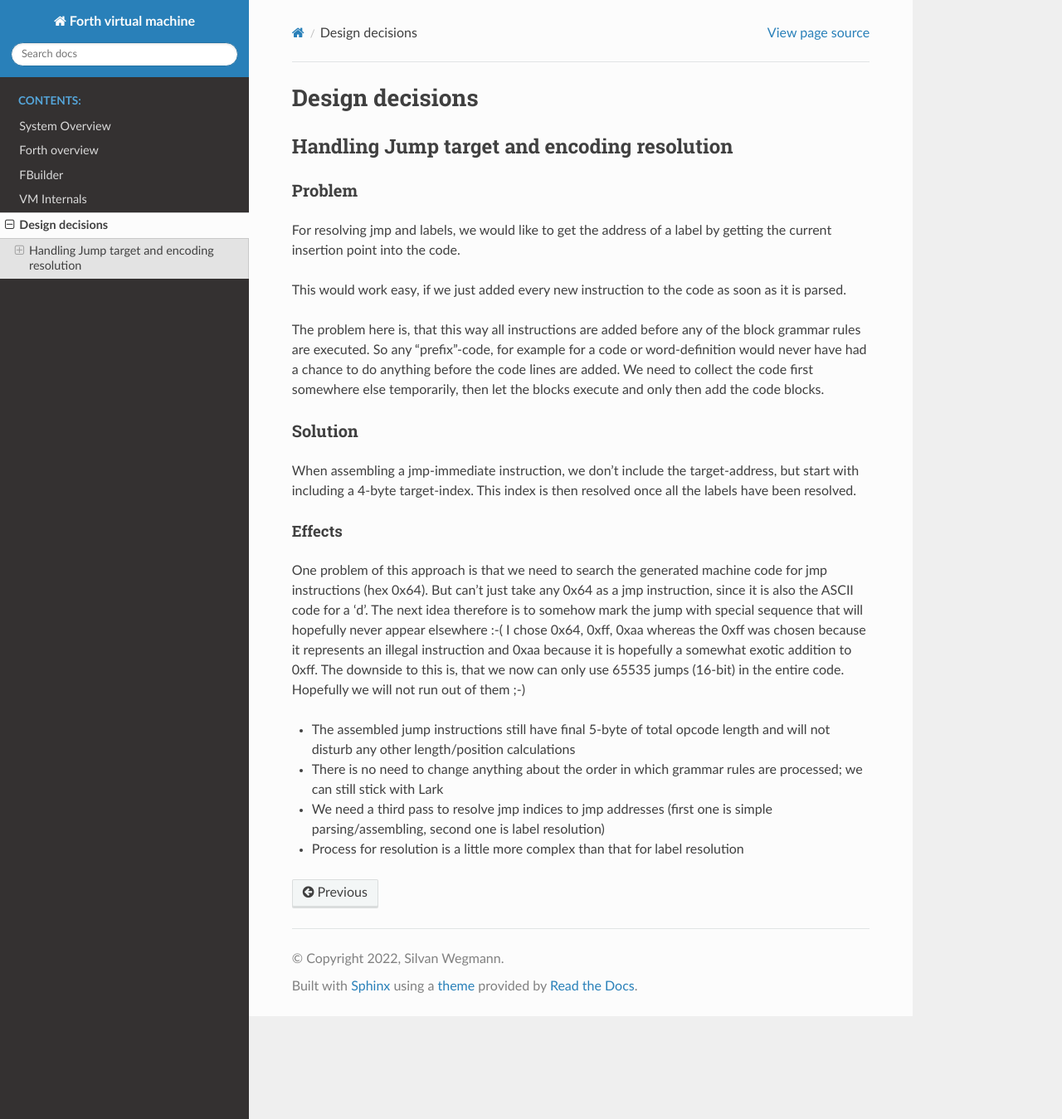
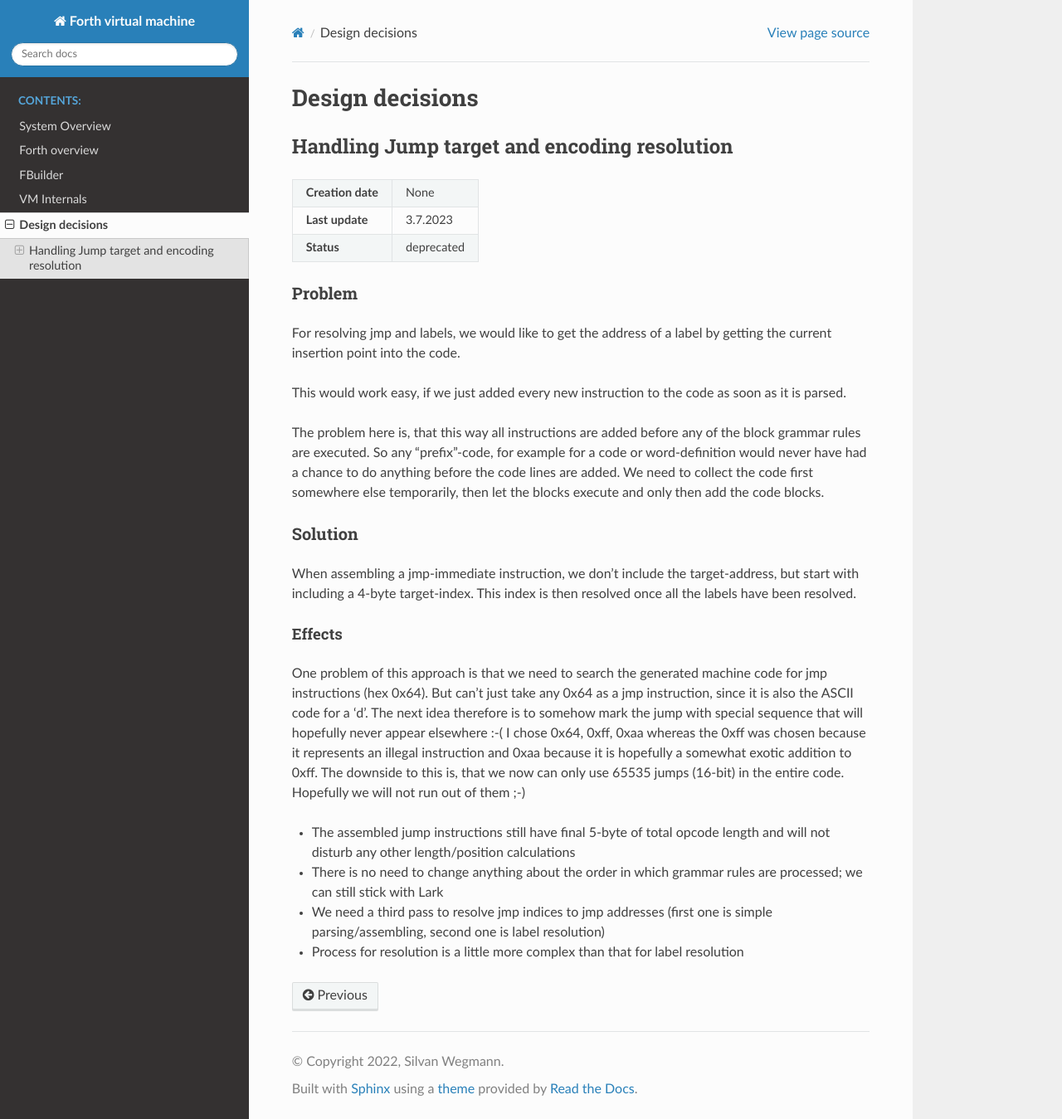
Before and after one commit to Jokymon/forth-vm-sim, a Sphinx documentation site: the page built from doc/design_decisions.rst, in a window 1280 px wide and 1349 px high. Shown: the whole window at 83% size. Built offline with Sphinx 7.4.7 and the Read the Docs theme 2.0.0, drawn with Linux system fonts in a browser that asks for light colours; part of the change alters nothing that is shown.

```diff
--- /dev/null
+++ b/doc/_ext/adr.py
@@ -0,0 +1,70 @@
+from docutils import nodes
+from docutils.parsers.rst import directives
+from sphinx.util.docutils import SphinxDirective
+
+
+class Adr(SphinxDirective):
+    has_content = True
+    option_spec = {
+        'creation_date': directives.unchanged_required,
+        'last_update': directives.unchanged_required,
+        'status': directives.unchanged_required,
+    }
+
+    def _create_table_row(self, key, value):
+        row = nodes.row()
+        key_cell = nodes.paragraph()
+        key_cell.append(nodes.strong(text=key))
+        row += nodes.entry("", key_cell)
+        row += nodes.entry("", nodes.paragraph(text=value))
+        return row
+
+    def _create_adr_fields_table(self):
+        tgroup = nodes.tgroup('', cols=2)
+        tgroup += nodes.colspec(colwidth=30)
+        tgroup += nodes.colspec(colwidth=70)
+
+        tbody = nodes.tbody("")
+        tbody += self._create_table_row(
+            "Creation date",
+            self.options.get('creation_date')
+        )
+        tbody += self._create_table_row(
+            "Last update",
+            self.options.get('last_update')
+        )
+        tbody += self._create_table_row(
+            "Status",
+            self.options.get('status')
+        )
+        tgroup += tbody
+
+        return nodes.table("", tgroup)
+
+    def _find_nearest_heading(self):
+        current_node = self.state.parent
+        while current_node:
+            if isinstance(current_node, nodes.section):
+                return current_node
+            current_node = current_node.parent
+        return None
+
+    def run(self):
+        surrounding_section = self._find_nearest_heading()
+        if surrounding_section is not None:
+            title = surrounding_section[0]
+            title_text = title[0]
+
+        return [
+            self._create_adr_fields_table(),
+        ]
+
+
+def setup(app):
+    app.add_directive("adr", Adr)
+
+    return {
+        'version': '0.1',
+        'parallel_read_safe': True,
+        'parallel_write_safe': True,
+    }
--- /dev/null
+++ b/doc/adr/adr01.rst
@@ -0,0 +1,31 @@
+Handling Jump target and encoding resolution
+--------------------------------------------
+
+.. adr::
+    :last_update: 3.7.2023
+    :status: deprecated
+
+Problem
+^^^^^^^
+
+For resolving jmp and labels, we would like to get the address of a label by getting the current insertion point into the code.
+
+This would work easy, if we just added every new instruction to the code as soon as it is parsed.
+
+The problem here is, that this way all instructions are added before any of the block grammar rules are executed. So any "prefix"-code, for example for a code or word-definition would never have had a chance to do anything before the code lines are added. We need to collect the code first somewhere else temporarily, then let the blocks execute and only then add the code blocks.
+
+Solution
+^^^^^^^^
+
+When assembling a jmp-immediate instruction, we don't include the target-address, but start with including a 4-byte target-index. This index is then resolved once all the labels have been resolved.
+
+Effects
+.......
+
+One problem of this approach is that we need to search the generated machine code for jmp instructions (hex 0x64). But can't just take any 0x64 as a jmp instruction, since it is also the ASCII code for a 'd'.
+The next idea therefore is to somehow mark the jump with special sequence that will hopefully never appear elsewhere :-( I chose 0x64, 0xff, 0xaa whereas the 0xff was chosen because it represents an illegal instruction and 0xaa because it is hopefully a somewhat exotic addition to 0xff. The downside to this is, that we now can only use 65535 jumps (16-bit) in the entire code. Hopefully we will not run out of them ;-)
+
+- The assembled jump instructions still have final 5-byte of total opcode length and will not disturb any other length/position calculations
+- There is no need to change anything about the order in which grammar rules are processed; we can still stick with Lark
+- We need a third pass to resolve jmp indices to jmp addresses (first one is simple parsing/assembling, second one is label resolution)
+- Process for resolution is a little more complex than that for label resolution
--- a/doc/conf.py
+++ b/doc/conf.py
@@ -11,8 +11,8 @@
 # documentation root, use os.path.abspath to make it absolute, like shown here.
 #
 import os
-# import sys
-# sys.path.insert(0, os.path.abspath('.'))
+import sys
+sys.path.insert(0, os.path.abspath("_ext"))
 
 
 # -- Project information -----------------------------------------------------
@@ -29,7 +29,8 @@ author = 'Silvan Wegmann'
 # ones.
 extensions = [
     'sphinxcontrib.plantuml',
-    'sphinxcontrib.wavedrom'
+    'sphinxcontrib.wavedrom',
+    'adr',
 ]
 
 # Add any paths that contain templates here, relative to this directory.
--- a/doc/design_decisions.rst
+++ b/doc/design_decisions.rst
@@ -1,30 +1,4 @@
 Design decisions
 ================
 
-Handling Jump target and encoding resolution
---------------------------------------------
-
-Problem
-^^^^^^^
-
-For resolving jmp and labels, we would like to get the address of a label by getting the current insertion point into the code.
-
-This would work easy, if we just added every new instruction to the code as soon as it is parsed.
-
-The problem here is, that this way all instructions are added before any of the block grammar rules are executed. So any "prefix"-code, for example for a code or word-definition would never have had a chance to do anything before the code lines are added. We need to collect the code first somewhere else temporarily, then let the blocks execute and only then add the code blocks.
-
-Solution
-^^^^^^^^
-
-When assembling a jmp-immediate instruction, we don't include the target-address, but start with including a 4-byte target-index. This index is then resolved once all the labels have been resolved.
-
-Effects
-.......
-
-One problem of this approach is that we need to search the generated machine code for jmp instructions (hex 0x64). But can't just take any 0x64 as a jmp instruction, since it is also the ASCII code for a 'd'.
-The next idea therefore is to somehow mark the jump with special sequence that will hopefully never appear elsewhere :-( I chose 0x64, 0xff, 0xaa whereas the 0xff was chosen because it represents an illegal instruction and 0xaa because it is hopefully a somewhat exotic addition to 0xff. The downside to this is, that we now can only use 65535 jumps (16-bit) in the entire code. Hopefully we will not run out of them ;-)
-
-- The assembled jump instructions still have final 5-byte of total opcode length and will not disturb any other length/position calculations
-- There is no need to change anything about the order in which grammar rules are processed; we can still stick with Lark
-- We need a third pass to resolve jmp indices to jmp addresses (first one is simple parsing/assembling, second one is label resolution)
-- Process for resolution is a little more complex than that for label resolution
+.. include:: adr/adr01.rst
```
